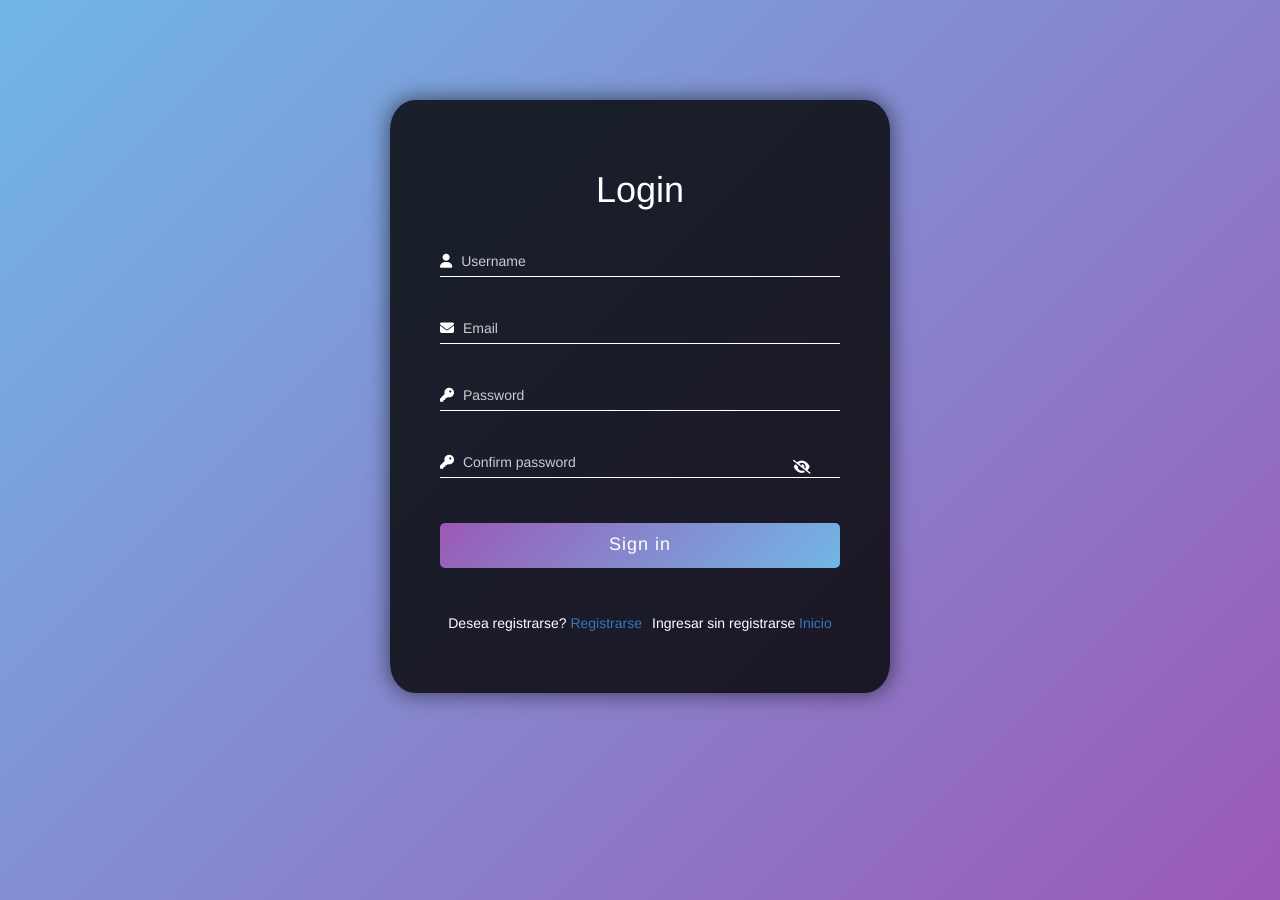
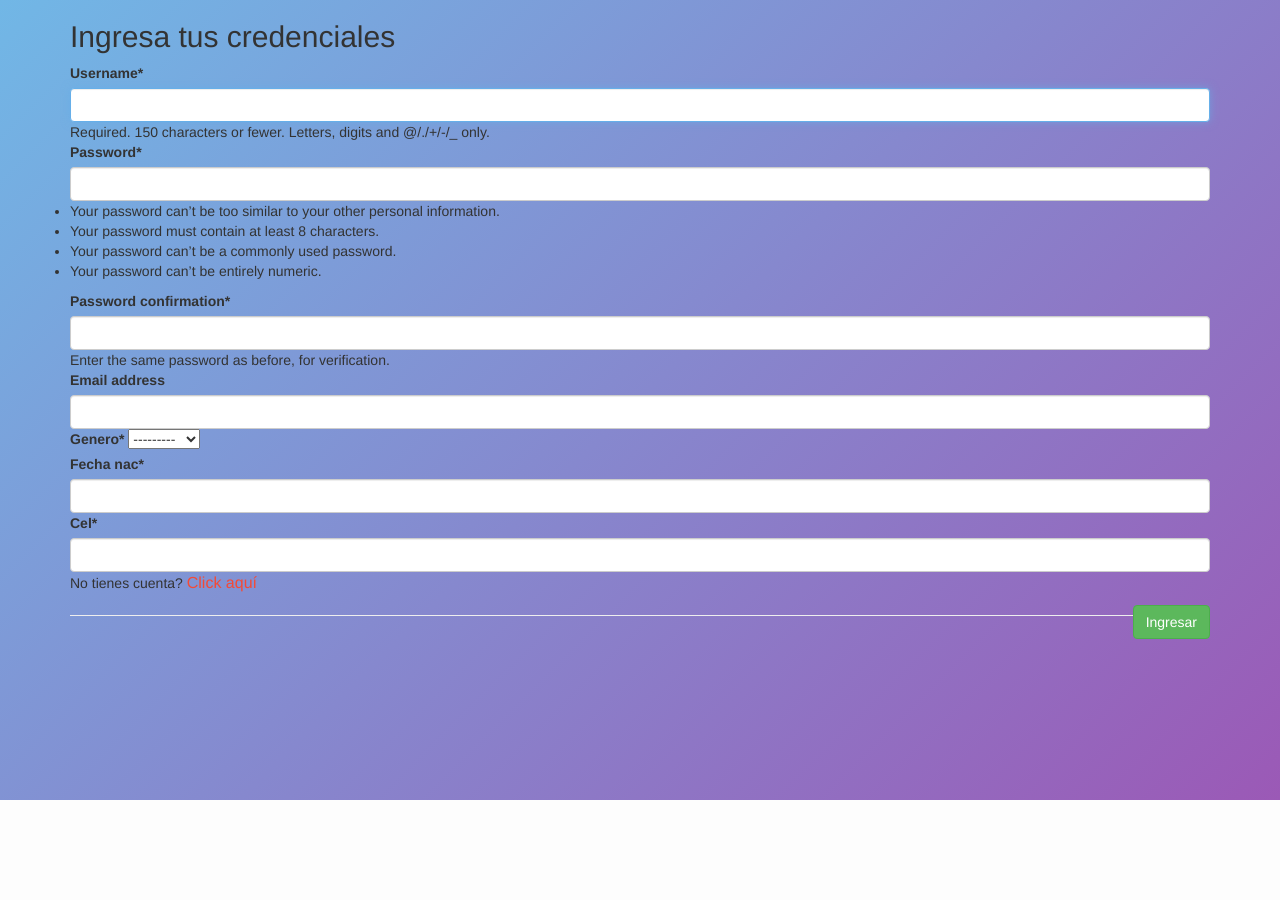
Before and after one commit to MilkoMedel/ET_Web, a Django app: template web/templates/login.html in a window 1280 px wide. After the commit the page ends 800 px from the top, so only its background shows below. Run offline with Django 5.2, Linux system fonts and the light colour scheme; the template is opened without the code that fills it: values that come from a table or form of the project are taken from there, others are empty; data comes from the database, SQL or seed files in the repository; both versions use the stored data as it was after the commit; some libraries are stand-ins or nearby versions.

Commit message:
ET_implementacion de registro
se permite el registro de clientes, pero problemas con el login.

```diff
--- a/almacen/settings.py
+++ b/almacen/settings.py
@@ -39,10 +39,12 @@
     'django.contrib.messages',
     'django.contrib.staticfiles',
     'crispy_forms',
+    "crispy_bootstrap4",
     'web',
 ]
 
-CRISPY_TEMPLATE_PACK='bootstrap4'
+CRISPY_ALLOWED_TEMPLATE_PACKS = "bootstrap4"
+CRISPY_TEMPLATE_PACK = "bootstrap4"
 
 
 MIDDLEWARE = [
--- a/almacen/urls.py
+++ b/almacen/urls.py
@@ -22,4 +22,5 @@
 urlpatterns = [
     path('admin/', admin.site.urls),
     path('',include('web.urls')),
+
 ]+ static(settings.MEDIA_URL, document_root=settings.MEDIA_ROOT)
--- a/web/templates/login.html
+++ b/web/templates/login.html
@@ -8,63 +8,29 @@
 
     <link rel="stylesheet" href="{% static 'CSS/styles_login.css' %}">
     <link rel="stylesheet" href="https://cdnjs.cloudflare.com/ajax/libs/font-awesome/6.5.2/css/all.min.css" integrity="sha512-SnH5WK+bZxgPHs44uWIX+LLJAJ9/2PkPKZ5QiAj6Ta86w+fsb2TkcmfRyVX3pBnMFcV7oQPJkl9QevSCWr3W6A==" crossorigin="anonymous" referrerpolicy="no-referrer"/>
-
-    <!-- este scrip me permite utilizar los metodos de jquery para validar -->
     <script src="https://ajax.googleapis.com/ajax/libs/jquery/3.7.1/jquery.min.js"></script>
-    <!-- este link me permite implementar boostrap para los colores para validar los campos -->
     <link href="http://netdna.bootstrapcdn.com/twitter-bootstrap/2.3.2/css/bootstrap-combined.min.css" rel="stylesheet">
 </head>
 <body>
-    <form class="form-box" method="post">
-        {% csrf_token %}
-        <h1>Login</h1>
-        <div class="input-box">
-
-            <i class="fa-solid fa-user"></i>
-            <span class="error-message" id="user-error"></span>
-            <input type="text" id="user" placeholder="Username" >
-
+    {% load crispy_forms_tags %}
+    <div class="container">
+        <div class="">
+            <div class="">
+                <div class="">
+                    <div class="">
+                        <h2>Ingresa tus credenciales</h2>
+                        <form action="#" method="post">
+                            {% csrf_token %}
+                            {{ form | crispy }}
+                            <p>No tienes cuenta? <a href="{% url 'form' %}" style="color: #F44A36; font-size: medium;">Click aquí</a></p>
+                            <input type="submit" value="Ingresar" class="btn btn-success" style="float:right;">
+                            <hr class="separador1">
+                        </form>
+                    </div>
+                </div>
+            </div>
         </div>
-        <div class="input-box">
-
-            <i class="fa-solid fa-envelope"></i>
-            <span class="error-message" id="email-error"></span>
-            <input type="email" id="email" placeholder="Email" >
-
-        </div>
-        <div class="input-box">
-
-            <i class="fa-solid fa-key"></i>
-            <span class="error-message" id="password-error"></span>
-            <input type="password" id="password" placeholder="Password" >
-
-        </div>
-        <div class="input-box">
-
-            <i class="fa-solid fa-key"></i>
-            <span class="error-message" id="confirm-password-error"></span>
-            <input type="password" id="confirm-password" placeholder="Confirm password" >
-            <span class="eye" onclick="validationEye(this)">
-                <i id="hide1" class="fa-solid fa-eye"></i>
-                <i id="hide2" class="fa-solid fa-eye-slash"></i>
-            </span>
-        </div>
-        <div class="button">
-            <input type="submit" value="Sign in">
-        </div>
-        <div id="detail">
-            <p id="registro">Desea registrarse?
-                {% url 'form' as form_url %}
-                <a class="nav-link {% if request.path == form_url %}active{% endif %}"
-                href="{{form_url}}">Registrarse</a>
-            </p>
-            <p id="index">Ingresar sin registrarse
-                {% url 'index' as index_url %}
-                <a class="nav-link {% if request.path == index_url %}active{% endif %}"
-                href="{{index_url}}">Inicio</a>
-            </p>
-        </div>
-    </form>
+    </div>
     <script src="{% static 'JS/eye.js' %}"></script>
 </body>
 </html>
```
Also changed, not shown: web/views.py (+21 -15 lines), db.sqlite3.
